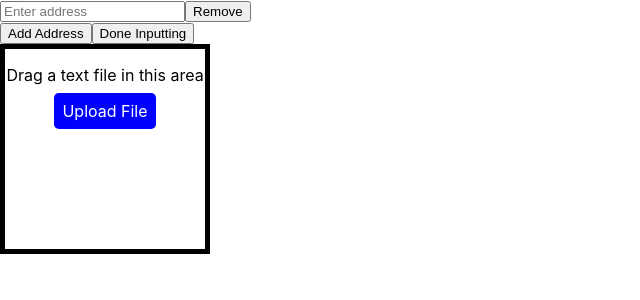
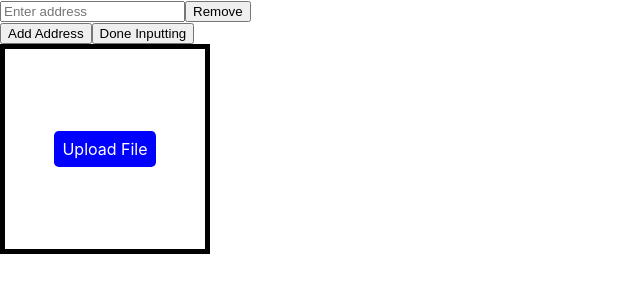
Before and after one commit to manitofigh/mapping-software, a React (Create React App) app: page / in a window 1280 px wide. Shown: the top 300 px of the page, without its empty margins (0-640 px from the left). Built offline with nearby package versions, Linux system fonts and the light colour scheme.

Commit message:
Intergrated Seans file reader code into the geocoding. Allows the user to input multiple address at once.

```diff
--- a/src/App.css
+++ b/src/App.css
@@ -43,6 +43,9 @@
   height: 200px;
   background-color: white;
   text-align: center;
+  display: flex;
+  justify-content: center;
+  align-items: center;
 }
 
 #drop_zone.dragover {
@@ -58,5 +61,4 @@
   padding: 0.5rem;
   border-radius: 0.3rem;
   cursor: pointer;
-
 }
--- a/src/App.js
+++ b/src/App.js
@@ -1,34 +1,41 @@
-import logo from './logo.svg';
+
 import './App.css';
-
 import React, { useState } from 'react';
 
 function Geocoding() {
-  const [addresses, setAddresses] = useState(['']);
+  const [addresses, setAddresses] = useState([""]);
   const [results, setResults] = useState([]);
 
- // Allows input to appear as it is to make it one string to use the \n to split the code.
-  const handleAddressChange = (e, index) => {
-    const newAddresses = [...addresses];
-    newAddresses[index] = e.target.value;
-    setAddresses(newAddresses);
+  const handleFileChange = (e) => {
+    e.preventDefault();
+    const file = e.target.files[0];
+    processFile(file);
+  };
+
+  const processFile = (file) => {
+    const reader = new FileReader();
+    reader.onload = function (e) {
+      let resultText = e.target.result;
+      resultText = resultText.replaceAll('\r', '');
+      const texts = resultText.split('\n');
+      texts.pop();
+
+      setAddresses(texts.slice(0, 100));
+    };
+    if (file) {
+      reader.readAsText(file);
+    }
   };
 
   const addAddressInput = () => {
-    setAddresses([...addresses, '']);
+    if (addresses.length < 100) {
+      setAddresses([...addresses, '']);
+    }
   };
 
-  const removeAddressInput = (index) => {
-    const newAddresses = [...addresses];
-    newAddresses.splice(index, 1);
-    setAddresses(newAddresses);
-  };
 
-  const concatenateAddresses = () => {
-    const concatenatedAddresses = addresses.join('\n');
-    console.log(concatenatedAddresses);
 
-  };
+
 
   const geocodeAddresses = async () => {
     const geocodedResults = [];
@@ -85,33 +92,28 @@ function Geocoding() {
     document.body.removeChild(a);
     URL.revokeObjectURL(url);
   };
-  const dragOverHandler = ev => {
 
-    // console.log("dragOvered");
-    ev.target.background = "blue"
-    ev.preventDefault();
-  }
-  const dropHandler = ev => {
-    // console.log("hello");
-    ev.preventDefault();
-    if(ev.target.classList.contains("dragover"))
-      ev.target.classList.remove("dragover");
-  }
+  const dragOverHandler = (e) => {
+    e.preventDefault();
+    e.target.classList.add("dragover");
+  };
 
-  const dragEnter = ev => {
+  const dragEnterHandler = (e) => {
+    e.preventDefault();
+    e.target.classList.add("dragover");
+  };
 
-     console.log("dragEnter");
-    if(ev.target.id == "drop_zone")
-      ev.target.classList.add("dragover");
-  }
-  const dragLeave = ev => {
+  const dragLeaveHandler = (e) => {
+    e.preventDefault();
+    e.target.classList.remove("dragover");
+  };
 
-    // console.log("dragLeave");
-    if(ev.target.id == "drop_zone")
-      ev.target.classList.remove("dragover");
-  }
-
-
+  const dropHandler = (e) => {
+    e.preventDefault();
+    e.target.classList.remove("dragover");
+    const file = e.dataTransfer.files[0];
+    processFile(file);
+  };
 
   return (
     <div>
@@ -121,30 +123,26 @@ function Geocoding() {
             type="text"
             placeholder="Enter address"
             value={address}
-            onChange={(e) => handleAddressChange(e, index)}
+            onChange={(e) => setAddresses([...addresses.slice(0, index), e.target.value, ...addresses.slice(index + 1)])}
           />
-          <button onClick={() => removeAddressInput(index)}>Remove</button>
+          <button onClick={() => setAddresses(addresses.filter((_, i) => i !== index))}>Remove</button>
         </div>
       ))}
       <button onClick={addAddressInput}>Add Address</button>
       <button onClick={doneInputting}>Done Inputting</button>
-      {/* File Upload Section */}
+
       <div
         id="drop_zone"
-        onDrop={e => dropHandler(e)}
-        onDragOver={e => dragOverHandler(e)}
-        onDragEnter={e => dragEnter(e)}
-        onDragLeave={e => dragLeave(e)}
+        onDrop={dropHandler}
+        onDragOver={dragOverHandler}
+        onDragEnter={dragEnterHandler}
+        onDragLeave={dragLeaveHandler}
       >
-        <p>Drag a text file in this area</p>
-        <form>
-          <input type="file" id="actual_button" accept=".csv,.txt" hidden />
-          <label id="upload_label" htmlFor="actual_button">Upload File</label>
-        </form>
+        <label htmlFor="actual_button" id="upload_label">Upload File</label>
+        <input type="file" id="actual_button" accept=".csv,.txt" onChange={handleFileChange} hidden />
       </div>
     </div>
   );
-
 }
 
 export default Geocoding;
```
Lines whose indentation alone changed are shown as unchanged.
